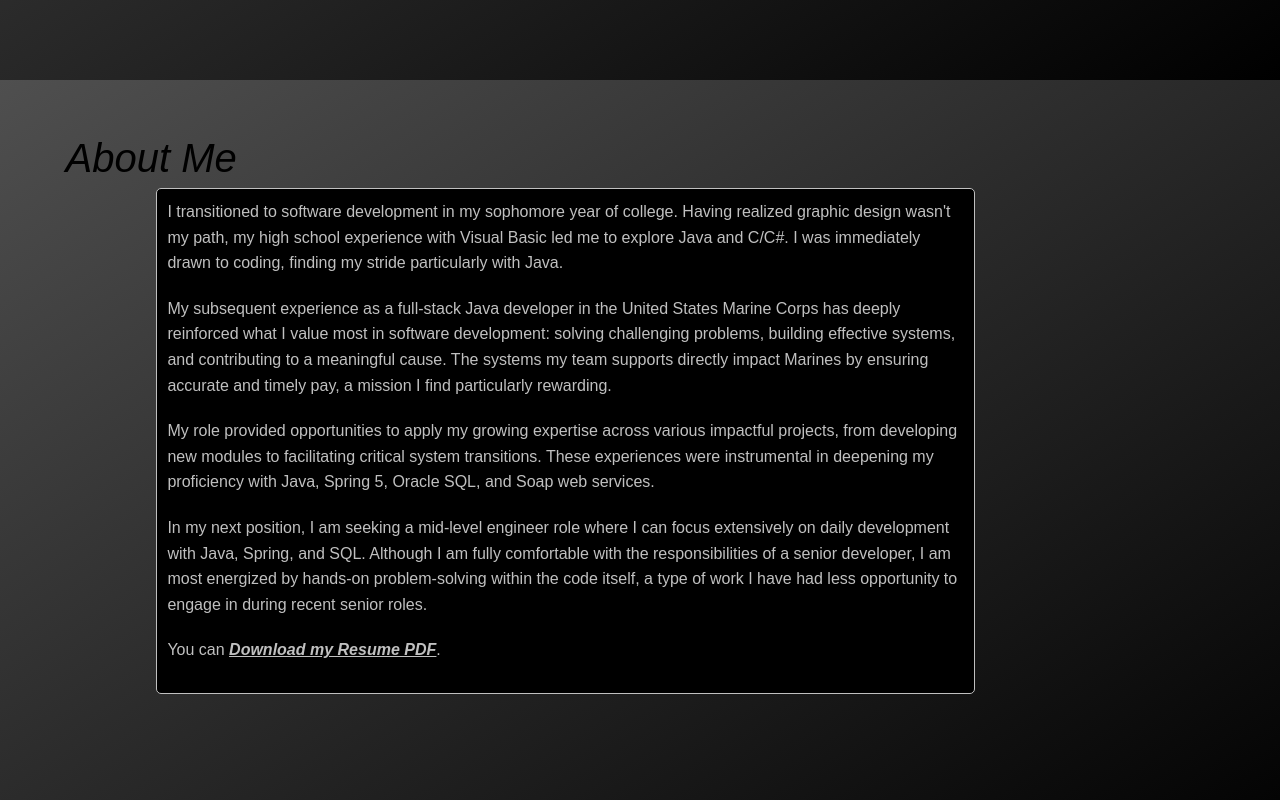
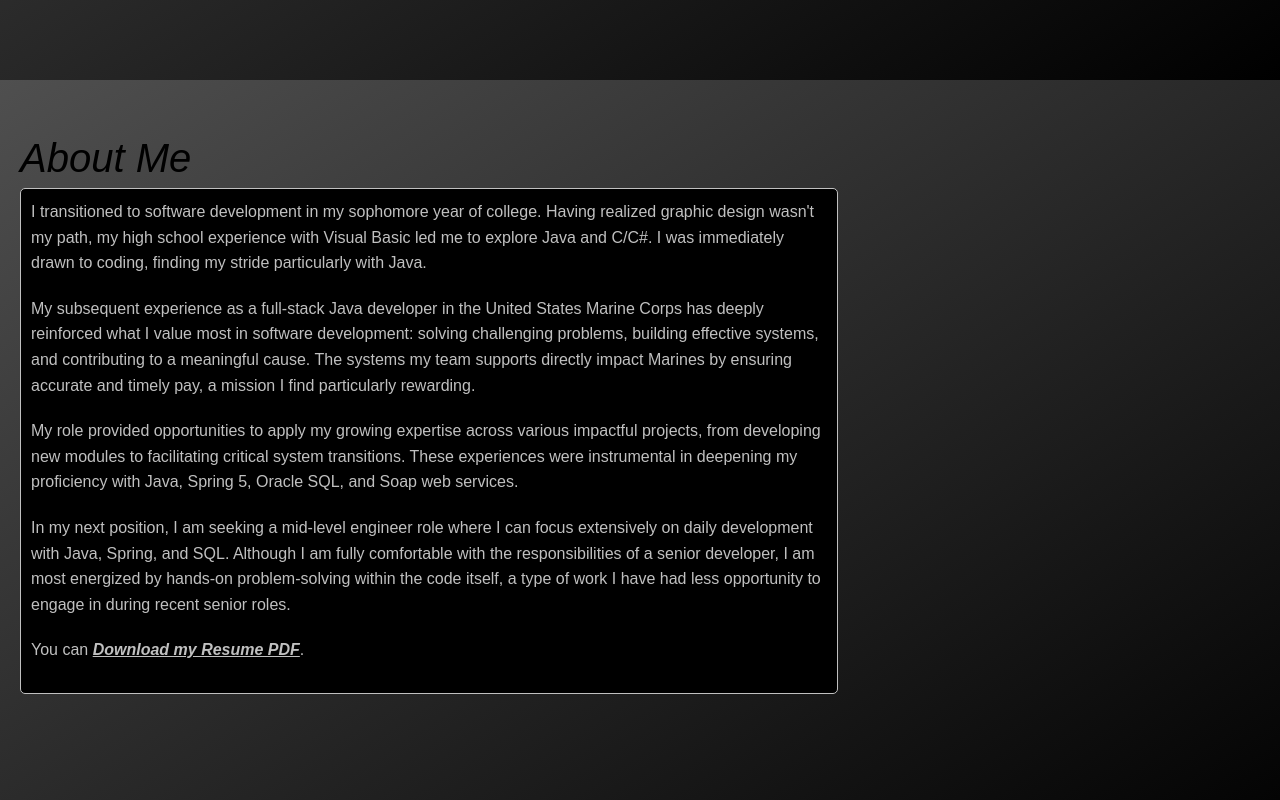
Before and after one commit to ethan5191/portfolio_v2, a Next.js app: page / in a window 1280 px wide. Shown: the part 720-1520 px from the top of the page. Built offline with nearby package versions, Linux system fonts and the light colour scheme.

Commit message:
Updated styling to improve look and feel. condensed redundant styles

```diff
--- a/app/page.module.css
+++ b/app/page.module.css
@@ -74,9 +74,7 @@
     font-style: italic;
     margin-top: 0;
     font-size: 2.5em;
-    max-width: 1000px;
-    margin-left: auto;
-    margin-right: auto;
+    text-align: left;
 }
 
 .section p {
@@ -117,7 +115,16 @@
 
 .aboutContent {
     max-width: 75%;
-    margin: auto;
+}
+
+.aboutContent a {
+    font-weight: bold;
+    font-style: italic;
+    text-decoration: underline;
+}
+
+.aboutContent a:hover {
+    color: #ffffff;
 }
 
 .projectsGrid {
@@ -372,18 +379,10 @@
 }
 
 .contactContent {
-    max-width: 40%; /* Adjust width as needed, can be narrower than about/projects */
-    margin: 0 auto; /* Center the container */
-
-    /* Optional: Add internal padding */
-    /* padding: 0 20px; */
-
-    /* Ensure text colors are readable (inherits from .section, but can override) */
-    /* color: #333; */
+    max-width: 40%;
 }
 
 .contactContent p {
-    /* Adjust margins if different from general section paragraphs */
     text-align: center; /* Center name and location */
     margin-bottom: 5px; /* Less space between name and location */
 }
@@ -401,26 +400,19 @@
 }
 
 .contactMethods p {
-    margin-bottom: 0; /* Remove default margin-bottom if using gap on parent flexbox */
-    text-align: center; /* Ensure text is centered if parent is centered */
+    margin-bottom: 0;
+    text-align: center;
 }
 
 .contactMethods a {
-    /* Inherit color from parent or set explicitly */
-    color: inherit; /* Or use a link color like #007bff */
-    text-decoration: none; /* Remove default underline */
-
+    color: inherit;
+    font-weight: bold;
+    font-style: italic;
     /* Add hover effect - can reuse global link hover or define here */
     transition: color 0.3s ease, text-decoration 0.3s ease;
 }
 
 .contactMethods a:hover {
-    text-decoration: underline; /* Add underline on hover */
-    color: #ffffff;
-}
-
-.aboutContent a:hover {
-    text-decoration: underline;
     color: #ffffff;
 }
 
--- a/app/page.tsx
+++ b/app/page.tsx
@@ -109,9 +109,9 @@ export default function Home() {
                                 responsibilities of a senior developer, I am most energized by hands-on problem-solving
                                 within the code itself, a type of work I have had less opportunity to engage in during
                                 recent senior roles.</p>
-                            <p>You can <b><i><u><a href="/VanderburEthan_2025.pdf" target="_blank"
+                            <p>You can <a href="/VanderburEthan_2025.pdf" target="_blank"
                                                    rel="noopener noreferrer">Download my
-                                Resume PDF</a></u></i></b>.</p>
+                                Resume PDF</a>.</p>
                         </div>
                     </section>
 
@@ -247,13 +247,13 @@ export default function Home() {
                             <div className={styles.contactMethods}>
                                 <p>Phone: 812-701-6110</p>
                                 <p>Email: <a href="mailto:evanderbur3@gmail.com">evanderbur3@gmail.com</a></p>
-                                <p>LinkedIn: <a href="https://www.linkedin.com/in/ethan-vanderbur-2797aa260/"
-                                                target="_blank"
-                                                rel="noopener noreferrer">linkedin.com/in/ethan-vanderbur-2797aa260</a>
+                                <p>Lets Connect: <a href="https://www.linkedin.com/in/ethan-vanderbur-2797aa260/"
+                                                    target="_blank"
+                                                    rel="noopener noreferrer">LinkedIn</a>
                                 </p>
-                                <p>Resume: <b><i><u><a href="/VanderburEthan_2025.pdf" target="_blank"
+                                <p>Resume: <a href="/VanderburEthan_2025.pdf" target="_blank"
                                                        rel="noopener noreferrer">
-                                    Download my Resume PDF</a></u></i></b></p>
+                                    Download my Resume PDF</a></p>
                             </div>
                         </div>
                     </section>
```
